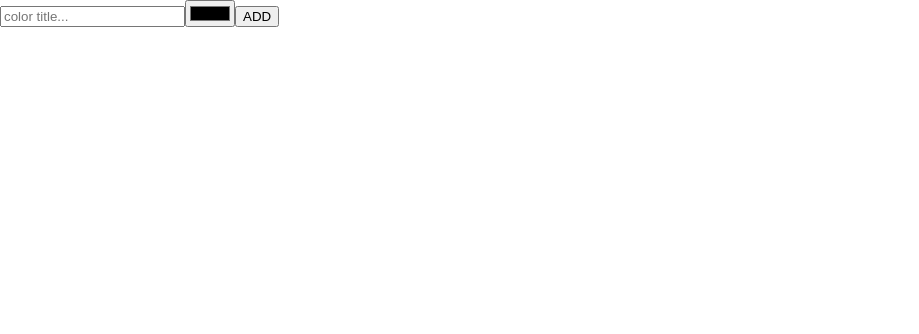
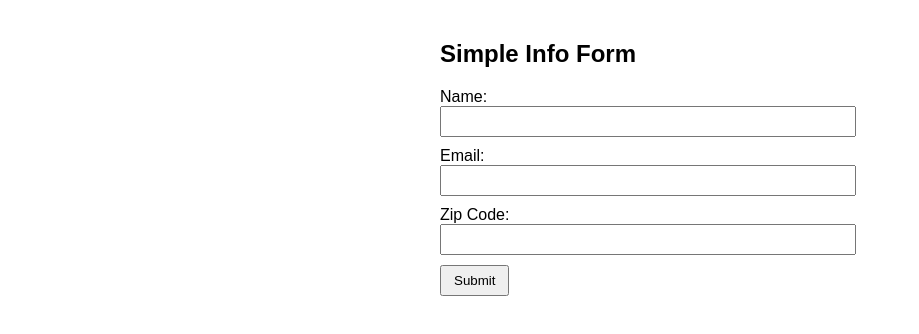
Before and after one commit to DJVelz/CEN-4360C-Mobile-Device-Software-Develop, a React (Create React App) app in the folder form/: page / in a window 1280 px wide. Shown: the top 334 px of the page, without its empty margins (0-919 px from the left). Built offline with nearby package versions, Linux system fonts and the light colour scheme.

Commit message:
changed to form

```diff
--- a/form/src/App.js
+++ b/form/src/App.js
@@ -1,46 +1,84 @@
 import './App.css';
 import { useState } from 'react';
 
-function useInput(initialValue) {
-  const [value, setValue] = useState(initialValue);
-  return [
-    {value,
-      onChange: (e) => setValue(e.target.value)
-    },
-    () => setValue(initialValue)
-  ];
-}
+function App() {
+  const [formData, setFormData] = useState({
+    name: "",
+    email: "",
+    zip: "",
+  });
 
-function App() {
-  const [title, setTitle] = useState("");
-  const [color, setColor] = useState("#0000");
+  const [submittedData, setSubmittedData] = useState(null);
 
-  const submit = e => {
+  const handleChange = (e) => {
+    const { name, value } = e.target;
+    setFormData((prev) => ({
+      ...prev,
+      [name]: value,
+    }));
+  };
+
+  const handleSubmit = (e) => {
     e.preventDefault();
-    alert(`${title}, ${color}`)
-    setTitle("");
-    setColor("#000");
+    setSubmittedData(formData);
+    setFormData({ name: "", email: "", zip: "" });
   };
 
   return (
-    <form onSubmit={submit}>
-      <input
-        value={title}
-        onChange={(event) =>
-          setTitle(event.target.value)
-        }
-        type='text'
-        placeholder='color title...'
-      />
-      <input
-        value={color}
-        onChange={(event) =>
-          setColor(event.target.value)
-        }
-        type='color'
-      />
-      <button>ADD</button>
-    </form>
+    <div style={{ margin: "40px auto", maxWidth: "400px", fontFamily: "Arial" }}>
+      <h2>Simple Info Form</h2>
+
+      <form onSubmit={handleSubmit}>
+        <div style={{ marginBottom: "10px" }}>
+          <label>Name:</label><br />
+          <input
+            type="text"
+            name="name"
+            value={formData.name}
+            onChange={handleChange}
+            required
+            style={{ width: "100%", padding: "6px" }}
+          />
+        </div>
+
+        <div style={{ marginBottom: "10px" }}>
+          <label>Email:</label><br />
+          <input
+            type="email"
+            name="email"
+            value={formData.email}
+            onChange={handleChange}
+            required
+            style={{ width: "100%", padding: "6px" }}
+          />
+        </div>
+
+        <div style={{ marginBottom: "10px" }}>
+          <label>Zip Code:</label><br />
+          <input
+            type="text"
+            name="zip"
+            value={formData.zip}
+            onChange={handleChange}
+            required
+            style={{ width: "100%", padding: "6px" }}
+          />
+        </div>
+
+        <button type="submit" style={{ padding: "6px 12px" }}>
+          Submit
+        </button>
+      </form>
+
+      {submittedData && (
+        <div style={{ marginTop: "20px" }}>
+          <h3>Submitted Data:</h3>
+          <p><strong>Name:</strong> {submittedData.name}</p>
+          <p><strong>Email:</strong> {submittedData.email}</p>
+          <p><strong>Zip Code:</strong> {submittedData.zip}</p>
+        </div>
+      )}
+    </div>
   );
 }
 
```
